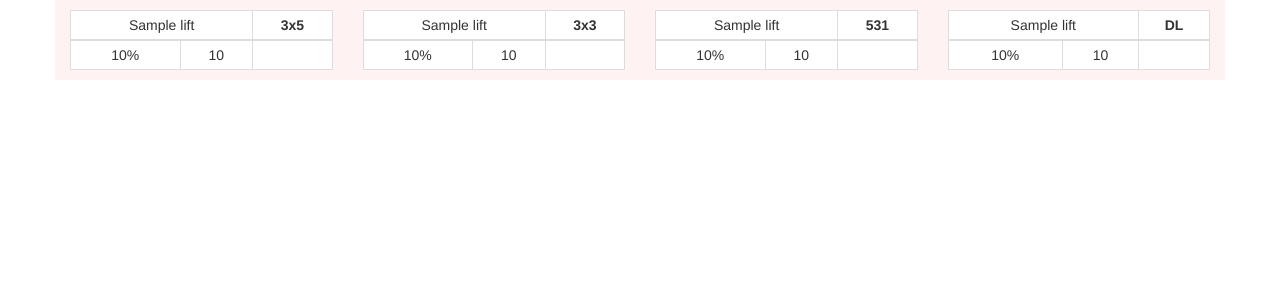
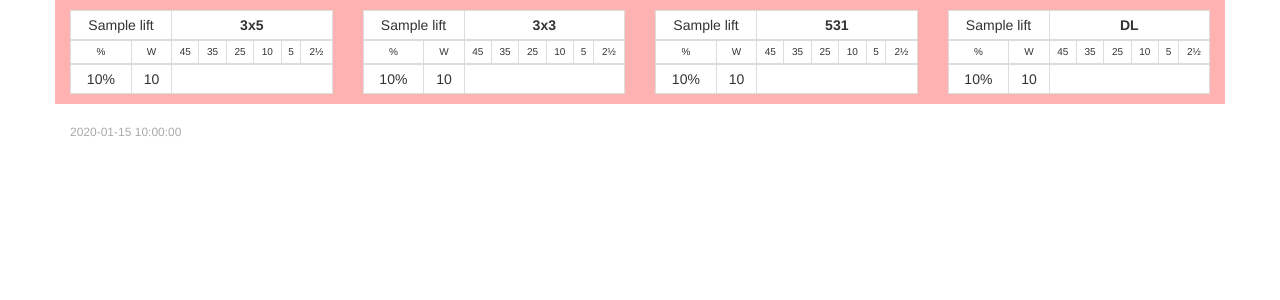
Before and after one commit to alexjpaz/paz-fit, a Python web app: template web/templates/month.html in a window 1280 px wide. Shown: the top 300 px of the page. Run offline with Jinja, Linux system fonts and the light colour scheme; the template is opened without the code that fills it: most values are stand-ins (such as "Sample title", 1, 10 or a date in 2020); some libraries are stand-ins or nearby versions.

Commit message:
updated month;

```diff
--- a/web/api.py
+++ b/web/api.py
@@ -4,6 +4,7 @@ import json
 import logging
 import jinja2
 import os
+from datetime import date
 
 JINJA_ENVIRONMENT = jinja2.Environment(
     loader=jinja2.FileSystemLoader(os.path.join(os.path.dirname(__file__),'templates')),
@@ -16,6 +17,7 @@ def write_html(response, result, templatepath):
 	template = JINJA_ENVIRONMENT.get_template(templatepath)
 	template_values = {
 		"table": result,
+		"today": date.today()
 	}
 
 	response.write(template.render(template_values))
--- a/web/templates/month.html
+++ b/web/templates/month.html
@@ -6,10 +6,10 @@
     <meta name="viewport" content="width=device-width, initial-scale=1.0">
     <link href="http://netdna.bootstrapcdn.com/bootstrap/3.0.2/css/bootstrap.min.css" rel="stylesheet">
 	<style>
-		.lift--1 {background: rgba(255,0,0,0.05);}
-		.lift--2 {background: rgba(0,255,0,0.05);}
-		.lift--3 {background: rgba(0,0,255,0.05);}
-		.lift--4 {background: rgba(255,255,0,0.05);}
+		.lift--1 {background: rgba(255,0,0,0.3);}
+		.lift--2 {background: rgba(0,255,0,0.3);}
+		.lift--3 {background: rgba(0,0,255,0.3);}
+		.lift--4 {background: rgba(255,0,255,0.3);}
 
 		.lift__month {
 		}
@@ -32,6 +32,14 @@
 			padding: 4px !important;
 			text-align: center;
 		}
+		.lift__week-legend {
+			font-size: 10px;
+		}
+		.date {
+			margin-top: 20px;
+			font-size: 12px;
+			color: #aaa;
+		}
 	</style>
   </head>
   <body>
@@ -46,6 +54,16 @@
 							  <tr>
 								  <td colspan='2'>{{ lift }}</td>
 								  <th colspan='6'>{{ week }}</th>
+							  </tr>
+							  <tr class='lift__week-legend'>
+								  <td>%</td>
+								  <td>W</td>
+								  <td>45</td>
+								  <td>35</td>
+								  <td>25</td>
+								  <td>10</td>
+								  <td>5</td>
+								  <td>2&frac12;</td>
 							  </tr>
 						  </thead>
 						  <tbody>
@@ -64,6 +82,9 @@
 			  </div>
 		  </div>
 		  {% endfor %}
+		  <div class='date'>
+			  <span>{{ today }}</span>
+		  </div>
 	  </div>
   </body>
 </html>
```
